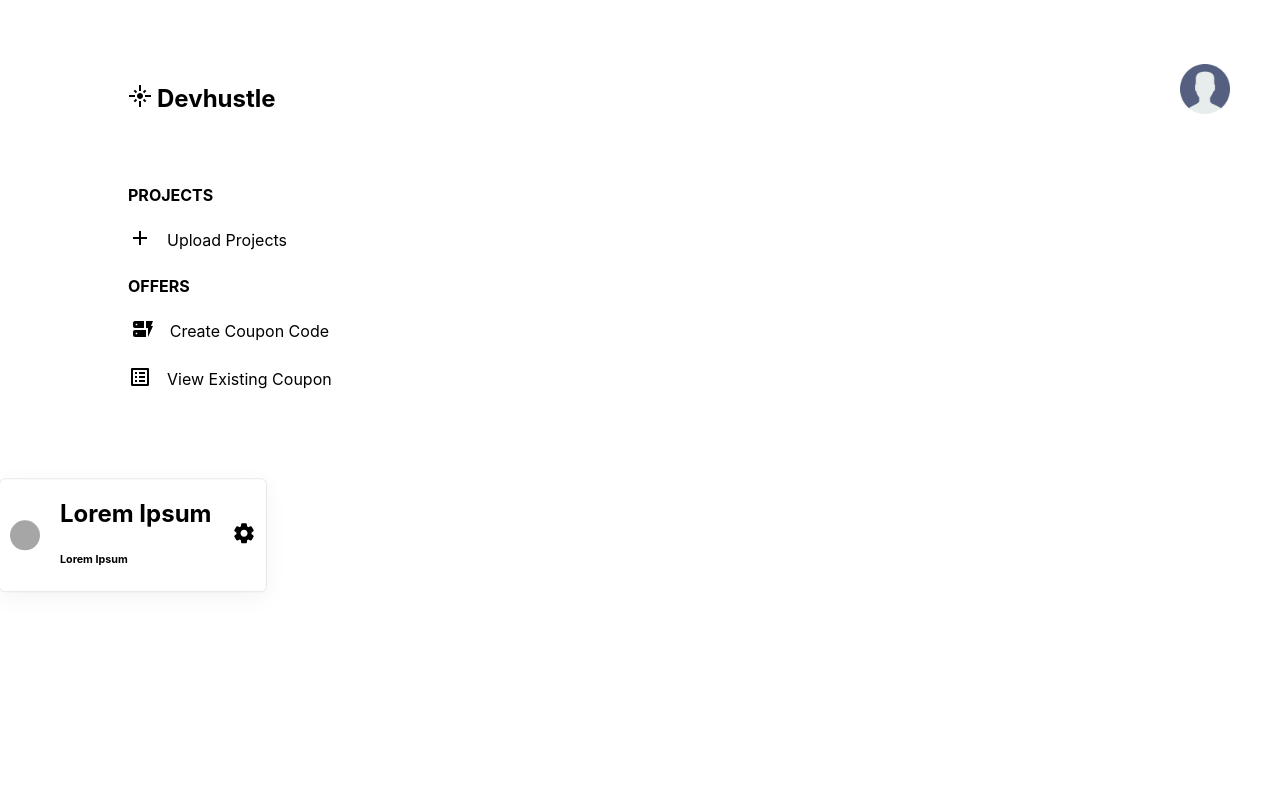
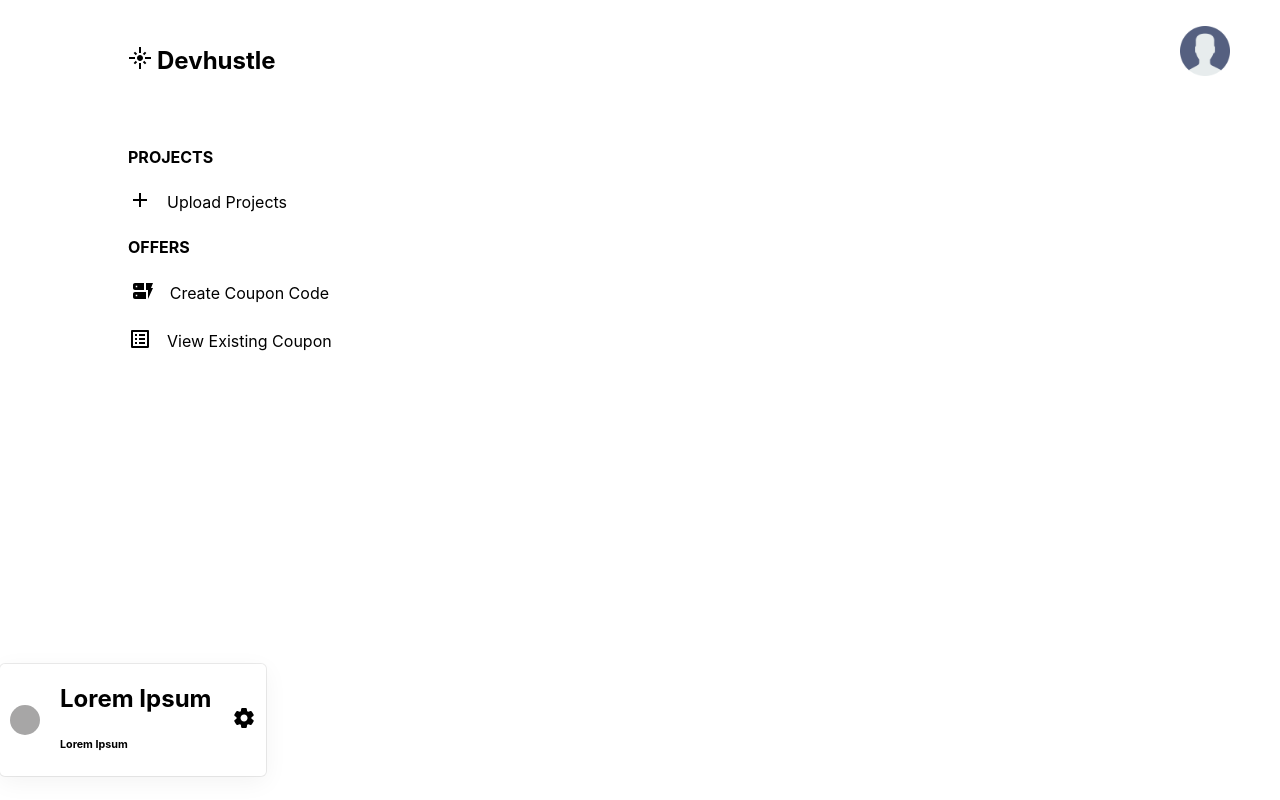
Before and after one commit to software-marketplace/new-frontend, a React (Create React App) app: page /developer in a window 1280 px wide. Built offline with nearby package versions, Linux system fonts and the light colour scheme.

Commit message:
adding comments and minute changes

```diff
--- a/package.json
+++ b/package.json
@@ -11,6 +11,7 @@
     "@testing-library/jest-dom": "^5.16.5",
     "@testing-library/react": "^13.4.0",
     "@testing-library/user-event": "^13.5.0",
+    "mdb-react-ui-kit": "^5.1.0",
     "react": "^18.2.0",
     "react-dom": "^18.2.0",
     "react-router-dom": "^6.8.1",
--- a/src/components/Navbar/Navbar.jsx
+++ b/src/components/Navbar/Navbar.jsx
@@ -23,6 +23,7 @@ const Navbar = () => {
           <MenuIcon />
         </div>
         <div className={`nav-elements  ${showNavbar && 'active'}`}>
+
           <ul>
             <li>
              Apps
@@ -42,6 +43,7 @@ const Navbar = () => {
             </li>
           </ul>
         </div>
+
       </div>
     </nav>
   )
--- a/src/components/Navbar/navbar.css
+++ b/src/components/Navbar/navbar.css
@@ -71,7 +71,7 @@
   left: 0;
   width: 100%;
   height: 2px;
-  background-color: #574c4c;
+  background-color:white;
 }
 .button{
     border: none;
@@ -114,22 +114,29 @@
 
   .nav-elements {
     position: absolute;
-    right: 0;
+    right: -50px;
     top: 60px;
-    background-color: #fef7e5;
+    background-color: white;
     width: 0px;
     height: calc(100vh - 60px);
     transition: all 0.3s ease-in;
     overflow: hidden;
   }
+  .hel{
+    height: 100vh;
+    width: 100%;
+    background-color: black;
+    background: rgba(0,0,0,0.5);
 
+  }
   .nav-elements.active {
-    width: 270px;
+    width: 320px;
   }
 
   .nav-elements ul {
     display: flex;
     flex-direction: column;
+    gap: 10px;
   }
 
   .nav-elements ul li {
--- a/src/pages/develperDashboard/DeveloperDashboard.module.css
+++ b/src/pages/develperDashboard/DeveloperDashboard.module.css
@@ -1,14 +1,15 @@
 .pageHolder{
-    /* height: 100vh; */
+    height: 95vh;
     /* width: 100%; */
     /* padding: 0px 10%; */
+    position: relative;
 }
 
 .row{
 display: flex;
 justify-content: center;
 align-items: flex-start;
-margin: 5% 0%;
+margin: 2% 0%;
 text-align: center;
 }
 .left{
@@ -79,7 +80,9 @@ flex: 8;
     box-shadow: rgba(0, 0, 0, 0.05) 0px 6px 24px 0px, rgba(0, 0, 0, 0.08) 0px 0px 0px 1px;
     border-radius: 5px;
     padding: 0px 10px;
-    transform: translateY(20%);
+    /* transform: translateY(20%); */
+    bottom: 10px;
+    position:absolute;
 }
 .circle{
  width: 30px;
--- a/src/pages/develperDashboard/DeveloperDashbord.jsx
+++ b/src/pages/develperDashboard/DeveloperDashbord.jsx
@@ -1,3 +1,6 @@
+
+                            // this is the route page after onclick of For developer page in Navbar2
+
 import React from 'react'
 import AddIcon from '@mui/icons-material/Add';
 import styles from './DeveloperDashboard.module.css'
--- a/src/pages/productslisting/ProductListing.jsx
+++ b/src/pages/productslisting/ProductListing.jsx
@@ -1,8 +1,11 @@
+//This section is used as a homepage in this section posts has been imported and then it is imported from post section to render all the
+//product card
 import React from 'react'
 import Navbar2 from '../../components/Navbar2/Navbar2'
 import styles from "./ProductListing.module.css";
 import cat from '../../assets/cat.webp'
 import Posts from '../../components/posts/posts'
+import { MDBBtn, MDBContainer } from 'mdb-react-ui-kit';
 
 export default function ProductListing() {
   return (
@@ -29,6 +32,7 @@ export default function ProductListing() {
   </div>
   </div>
 
+
   </>
   )
 }
```
Also changed, not shown: src/components/Navbar2/Navbar2.jsx (+9 -3 lines), 1 other file (tests, documents, lock files or other folders).
